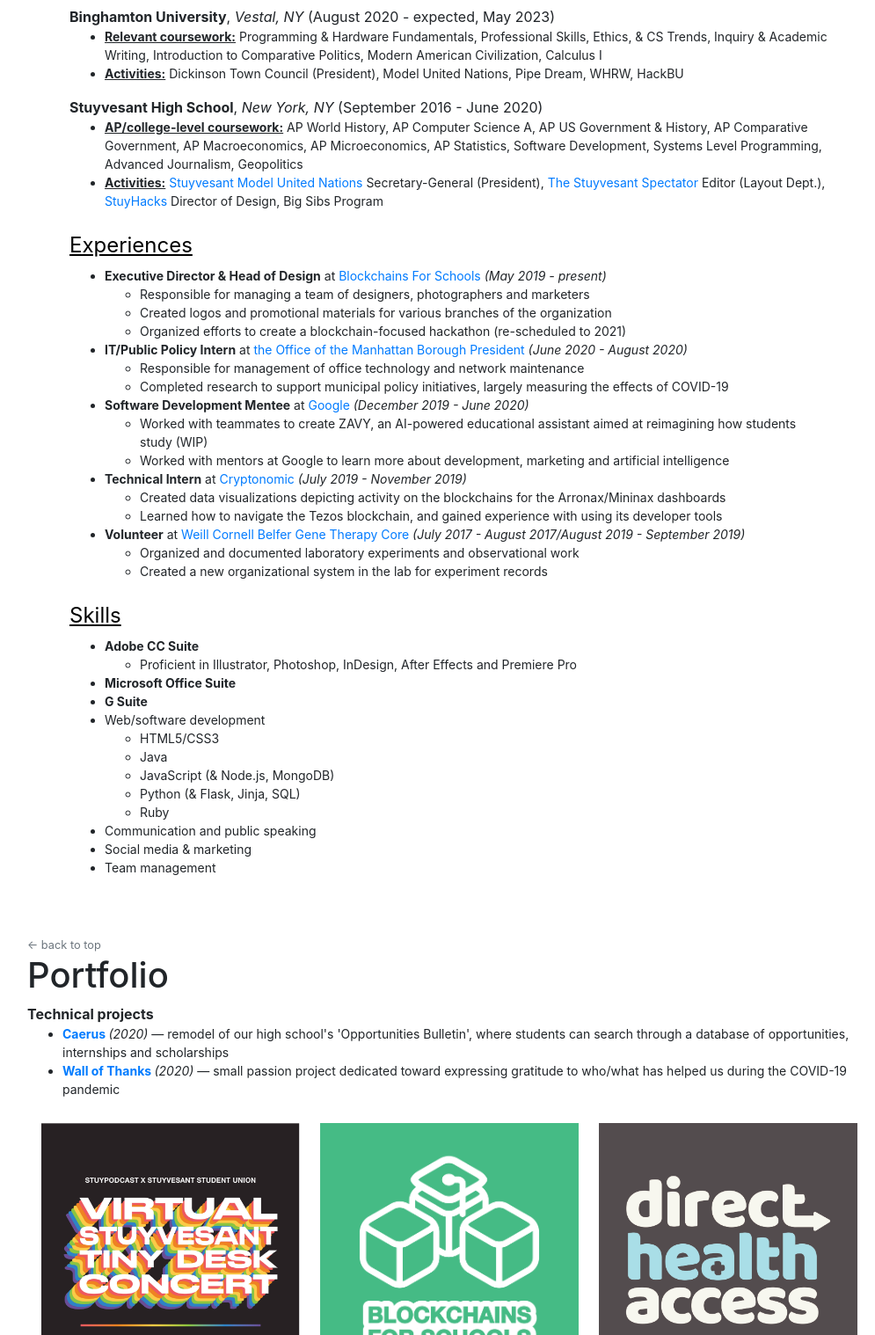
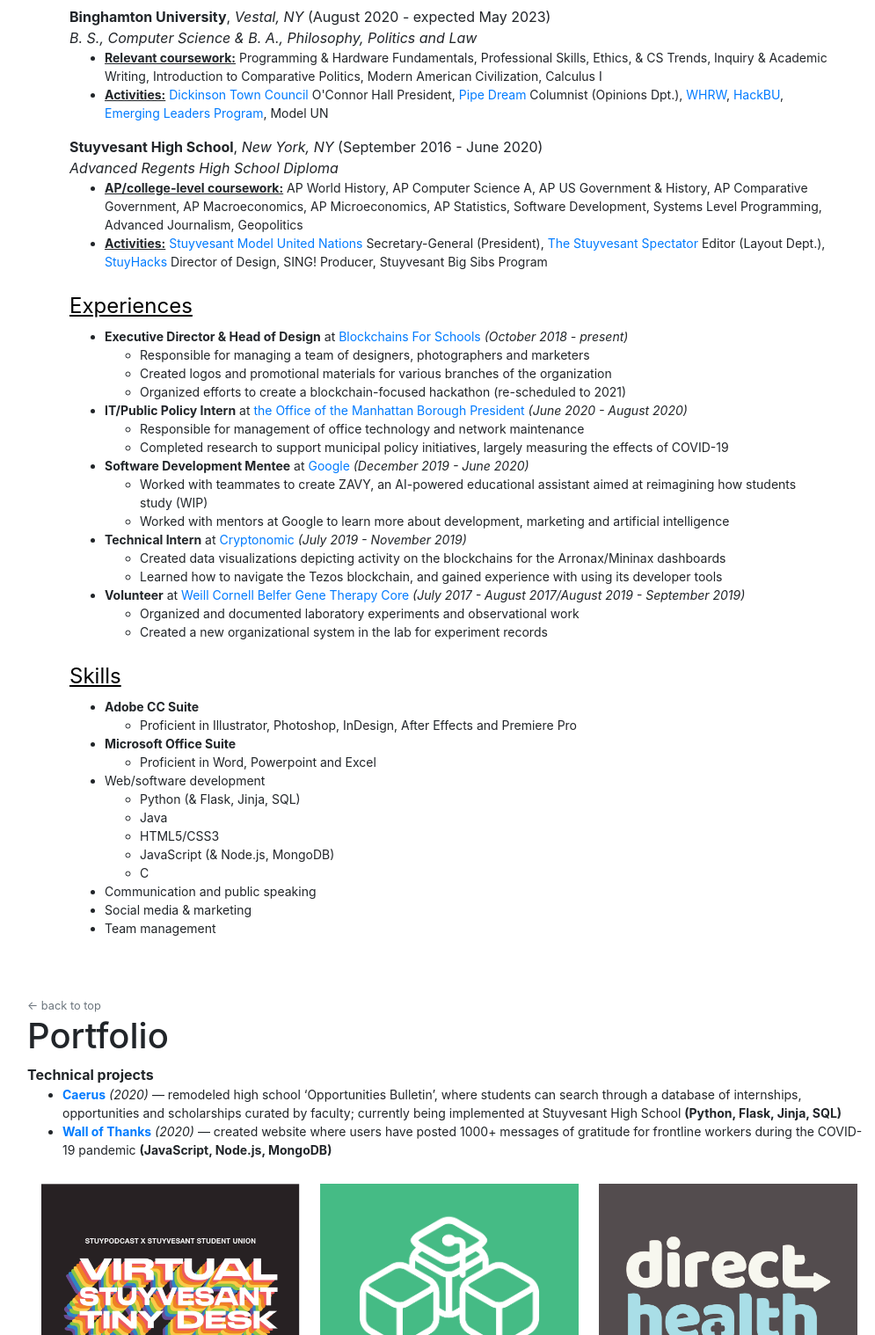
Before and after one commit to ahmedksultan/ahmedksultan.github.io, a plain HTML site: page index.html in a window 1280 px wide. Shown: the part 1009-2527 px from the top of the page at 88% size, without its empty margins (129-1124 px from the left). Drawn offline with nearby package versions, Linux system fonts and the light colour scheme.

Commit message:
made some updates

```diff
--- a/index.html
+++ b/index.html
@@ -46,22 +46,29 @@
                <h1>About me</h1>
 
                <!-- resume pdf -->
-               <p><mark>View my resume in PDF format <a target="_blank" href="./static/ahmedksultan_resume.pdf"><b>here</b></a>.</mark></p>
+               <p><mark>View my resume in PDF format <a target="_blank" href="./static/resume_jan21.pdf"><b>here</b></a>.</mark></p>
 
                <div class="px-5">
                     <!-- education-->
                     <a id="education" href="#education"><span class="subheader">Education</span></a> <br>
-                    <span><b>Binghamton University</b>, <i>Vestal, NY</i> (August 2020 - expected, May 2023)</span>
+                    <span><b>Binghamton University</b>, <i>Vestal, NY</i> (August 2020 - expected May 2023)</span> <br>
+                    <span><i>B. S., Computer Science & B. A., Philosophy, Politics and Law</i></span>
                     <ul>
                          <li><b><u>Relevant coursework:</u></b> Programming & Hardware Fundamentals,
                               Professional Skills, Ethics, & CS Trends, Inquiry & Academic Writing,
                               Introduction to Comparative Politics, Modern American Civilization, Calculus I</li>
                          <li><b><u>Activities:</u></b>
-                              Dickinson Town Council (President), Model United Nations, Pipe Dream, WHRW, HackBU
+                              <a href="https://dickinsontowncouncil.wixsite.com/dickinsontowncouncil">Dickinson Town Council</a> O'Connor Hall President,
+                              <a href="https://www.bupipedream.com/author/asultan2/">Pipe Dream</a> Columnist (Opinions Dpt.),
+                              <a href="https://whrw.fm/">WHRW</a>,
+                              <a href="https://club.hackbu.org/">HackBU</a>,
+                              <a href="https://www.binghamton.edu/programs/emerging-leaders/">Emerging Leaders Program</a>,
+                              Model UN
                          </li>
                     </ul>
 
-                    <span><b>Stuyvesant High School</b>, <i>New York, NY</i> (September 2016 - June 2020)</span>
+                    <span><b>Stuyvesant High School</b>, <i>New York, NY</i> (September 2016 - June 2020)</span> <br>
+                    <span><i>Advanced Regents High School Diploma</i></span>
                     <ul>
                          <li><b><u>AP/college-level coursework:</u></b> AP World History, AP Computer
                          Science A, AP US Government & History, AP Comparative Government, AP
@@ -70,7 +77,7 @@
                          <li><b><u>Activities:</u></b>
                               <a href="https://stuymun.com/">Stuyvesant Model United Nations</a> Secretary-General (President),
                               <a href="https://www.stuyspec.com/">The Stuyvesant Spectator</a> Editor (Layout Dept.),
-                              <a href="https://www.stuyhacks.org/">StuyHacks</a> Director of Design, Big Sibs Program
+                              <a href="https://www.stuyhacks.org/">StuyHacks</a> Director of Design, SING! Producer, Stuyvesant Big Sibs Program
                          </li>
                     </ul>
 
@@ -78,7 +85,7 @@
                     <a id="experiences" href="#experiences"><span class="subheader">Experiences</span></a> <br>
                     <ul>
                          <li><b>Executive Director & Head of Design</b> at <a href="https://blockchainsforschools.org/">Blockchains For
-                                   Schools</a> <i>(May 2019 - present)</i>
+                                   Schools</a> <i>(October 2018 - present)</i>
                               <ul>
                                    <li>Responsible for managing a team of designers, photographers and marketers</li>
                                    <li>Created logos and promotional materials for various branches of the organization</li>
@@ -123,14 +130,16 @@
                               <li>Proficient in Illustrator, Photoshop, InDesign, After Effects and Premiere Pro</li>
                          </ul>
                          <li><b>Microsoft Office Suite</b></li>
-                         <li><b>G Suite</b></li>
+                         <ul>
+                              <li>Proficient in Word, Powerpoint and Excel</li>
+                         </ul>
                          <li>Web/software development</li>
                          <ul>
+                              <li>Python (& Flask, Jinja, SQL)</li>
+                              <li>Java</li>
                               <li>HTML5/CSS3</li>
-                              <li>Java</li>
                               <li>JavaScript (& Node.js, MongoDB)</li>
-                              <li>Python (& Flask, Jinja, SQL)</li>
-                              <li>Ruby</li>
+                              <li>C</li>
                          </ul>
                          <li>Communication and public speaking</li>
                          <li>Social media & marketing</li>
@@ -146,10 +155,10 @@
 
                <b>Technical projects</b>
                <ul>
-                    <li><b><a href="https://github.com/vsofat/caerus">Caerus </a></b><i>(2020)</i> — remodel of our high school's 'Opportunities Bulletin',
-                         where students can search through a database of opportunities, internships and scholarships </li>
-                    <li><b><a href="https://thewallofthanks.com/">Wall of Thanks </a></b><i>(2020)</i> — small passion project dedicated toward
-                         expressing gratitude to who/what has helped us during the COVID-19 pandemic</li>
+                    <li><b><a href="https://github.com/vsofat/caerus">Caerus</a></b><i> (2020)</i> — remodeled high school ‘Opportunities Bulletin’, where students can search through a database of internships,
+                    opportunities and scholarships curated by faculty; currently being implemented at Stuyvesant High School <b>(Python, Flask, Jinja, SQL)</b></li>
+                    <li><b><a href="https://github.com/ahmedksultan/covidthx">Wall of Thanks</a></b><i> (2020)</i> — created website where users have posted 1000+ messages of gratitude for frontline workers
+                         during the COVID-19 pandemic <b>(JavaScript, Node.js, MongoDB)</b></li>
                </ul>
 
 
```
Also changed, not shown: 2 other files.
